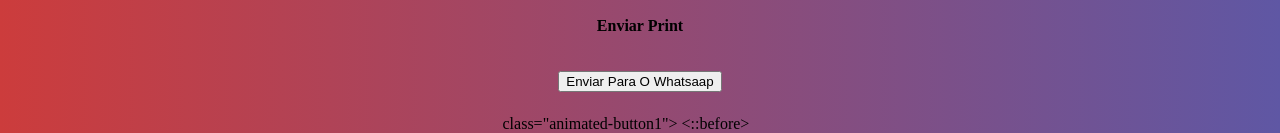
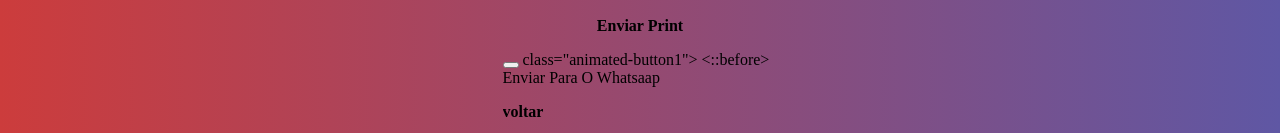
Before and after one commit to freelancer1575/www.freelancer.com, a plain HTML site: page index.html in a window 1280 px wide. Shown: the part 888-1021 px from the top of the page. Drawn offline with Linux system fonts and the light colour scheme.

Commit message:
Update index.html
atualizado

```diff
--- a/index.html
+++ b/index.html
@@ -48,14 +48,15 @@
 
      <center><b><p>Enviar Print</p></center></b>
 
-    <center><h1><b><a href="https://mono.direct/eliseupaiva"><button>Enviar Para O Whatsaap</button></a></b></h1></center>
+    <a href="https://mono.direct/eliseupaiva"><button></button></a>
 class="animated-button1">
 <::before></::before>
 <span></span>
   <span></span>
   <span></span>
   <span></span>
-    Serviços Web
+
+	Enviar Para O Whatsaap
 
 </a></span>
 
```
